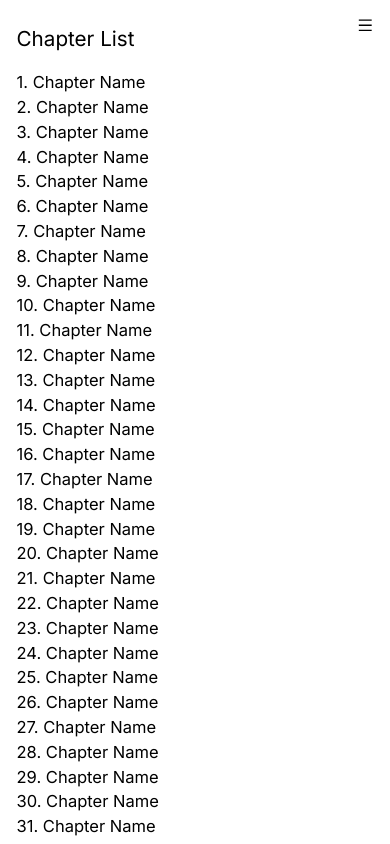
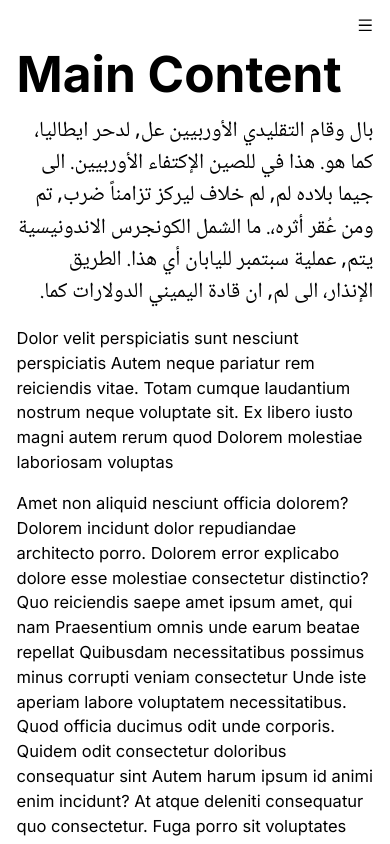
Before and after one commit to deniandriancode/durusullughah, a Next.js app: page / in a window 390 px wide. Shown: the top 844 px of the page. Built offline with nearby package versions, Linux system fonts and the light colour scheme.

Commit message:
fix mobile side nav

```diff
--- a/app/ui/book.tsx
+++ b/app/ui/book.tsx
@@ -53,7 +53,7 @@ export function SideNav({ handleToggleSidenav, openSidenav, openMobileSidenav }:
         </ul>
       </nav> }
       <button className={`fixed top-4 inline lg:hidden z-[10] ${openMobileSidenav ? 'right-4 min-[487px]:left-[310px]' : 'right-4 min-[487px]:left-4'}`}><AiOutlineMenu onClick={handleToggleSidenav} /></button>
-      { openSidenav && <nav className={`fixed top-0 left-0 bg-white h-full px-4 py-6 w-full min-[487px]:w-[300px] overflow-y-auto block lg:hidden`}>
+      { openMobileSidenav && <nav className={`fixed top-0 left-0 bg-white h-full px-4 py-6 w-full min-[487px]:w-[300px] overflow-y-auto block lg:hidden`}>
         <p className="text-xl">Chapter List</p>
         <ul className="my-4">
           <li><Link href="#" className="hover:underline">1. Chapter Name</Link></li>
```
